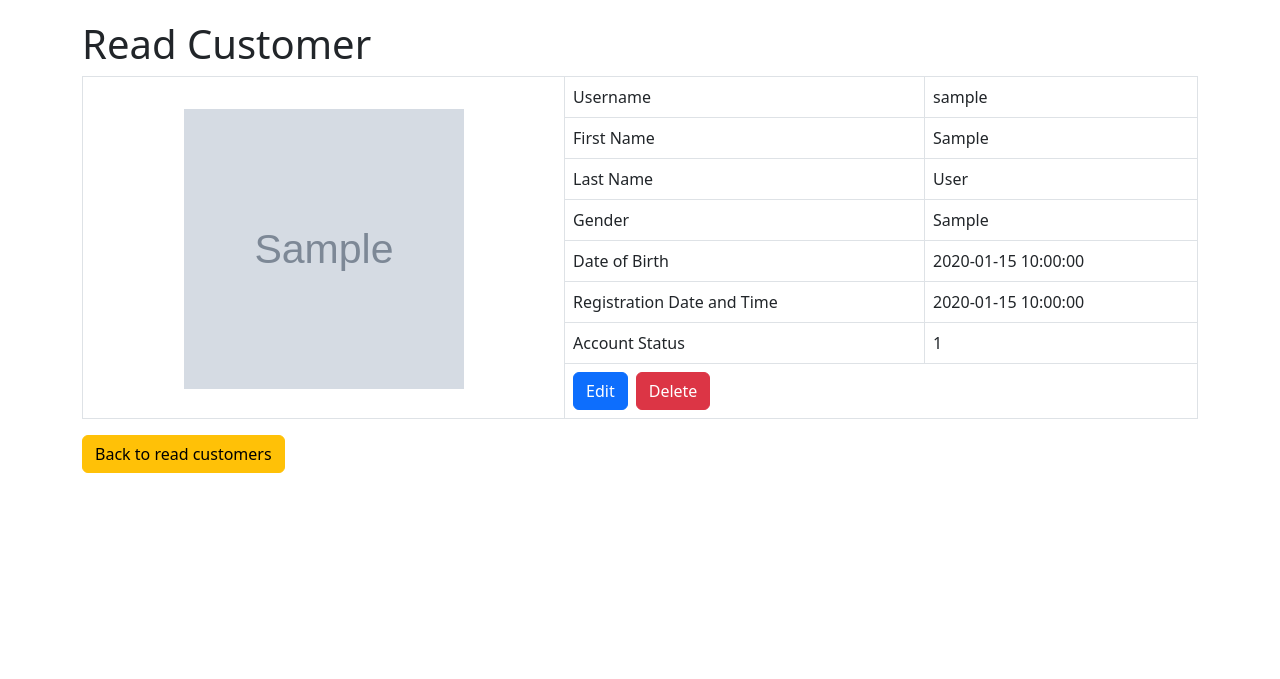
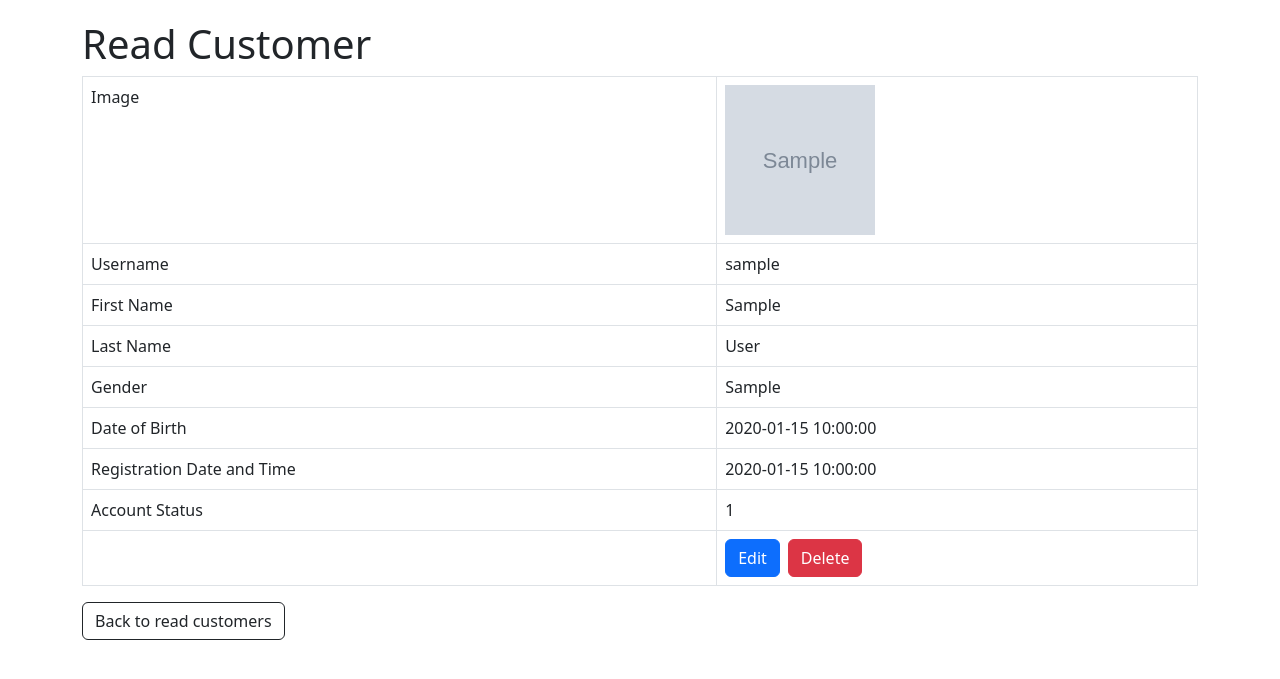
Before and after one commit to QPing00/web, a PHP site: the page made by Project/customer_read_one.php in a window 1280 px wide. Shown: the part 56-735 px from the top of the page. Run offline with PHP 8.4, Linux system fonts and the light colour scheme; the visitor is signed in with stand-in values (Sample User, id 1); tables that the repository leaves empty or names only in its code hold one stand-in row (values such as "Sample post"); grey boxes marked "Sample" are stand-in pictures.

Commit message:
change image arrangement

```diff
--- a/Project/customer_read_one.php
+++ b/Project/customer_read_one.php
@@ -54,11 +54,11 @@ include 'session.php';
         ?>
 
         <table class='table table-hover table-responsive table-bordered'>
-            <tr class='text-center'>
-                <td rowspan="9">
-                    <br>
+            <tr'>
+                <td>Image</td>
+                <td>
                     <?php
-                    echo $image == '' ? "<img src = 'image/image_customer.jpg' width = '280' height = '280'>" : "<img src = ' $image ' width = '280' height = '280'>";
+                    echo $image == '' ? "<img src = 'image/image_customer.jpg' width = '150' height = '150'>" : "<img src = ' $image ' width = '150' height = '150'>";
                     ?>
 
                 </td>
@@ -92,16 +92,17 @@ include 'session.php';
                     <td><?php echo htmlspecialchars($account_status, ENT_QUOTES);  ?></td>
                 </tr>
                 <tr>
-                <td colspan="2">
+                    <td></td>
+                    <td>
                         <?php
                         echo "<a href='customer_update.php?username=$username' class='btn btn-primary' style='margin-right: 0.5em;'>Edit</a>";
-                    echo "<a href='#' onclick='delete_user({$username});' class='btn btn-danger'>Delete</a>";
+                        echo "<a href='#' onclick=\"delete_user('{$username}');\" class='btn btn-danger'>Delete</a>";
                         ?>
                     </td>
                 </tr>
         </table>
 
-        <a href='customer_read.php' class='btn btn-warning'>Back to read customers</a>
+        <a href='customer_read.php' class='btn btn-outline-dark'>Back to read customers</a>
 
     </div> <!-- end .container -->
 
```
Lines whose indentation alone changed are shown as unchanged.
